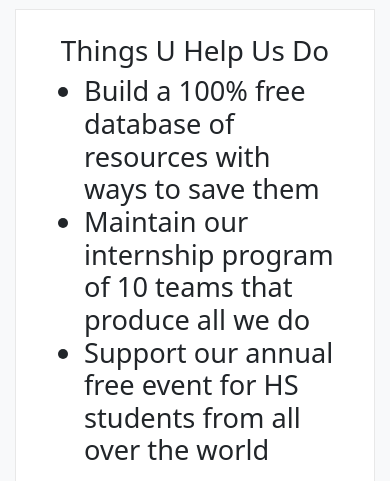
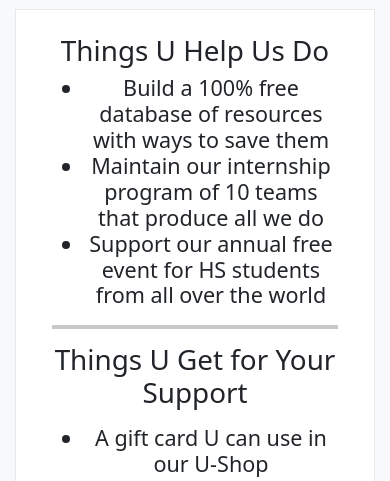
Before and after one commit to connorl953/building-u-contribute, a plain HTML site: page index.html in a window 390 px wide. Shown: the part 363-844 px from the top of the page. Drawn offline with nearby package versions, Linux system fonts and the light colour scheme; a script that the page names is missing.

Commit message:
Ready to deliver, Changes in meeting added, Header list font size fixed for mobile

```diff
--- a/css/contribute.css
+++ b/css/contribute.css
@@ -607,5 +607,16 @@ header:hover .header-main {
     border-radius: 0 !important;
 }
 .header-list li {
-    text-align:left;
+    font-size:1.7rem;
+    text-align:center;
 }
+
+
+@media (max-width: 768px) {
+
+    .header-list li {
+        font-size:calc(1.275rem + .3vw);
+        text-align:center;
+    }
+
+}
--- a/index.html
+++ b/index.html
@@ -45,9 +45,9 @@
       <!-- INFO BOX -->
       <div class="custom-box-shadow-down card info-card center py-4 card-body-padding">
         <h2 class="h2 display-6">
-          Things U Help Us Do
+          <strong>Things U Help Us Do</strong>
         </h2>
-        <ul class="h4 header-list" style="font-size:1.7rem;">
+        <ul class="h4 header-list">
           <li>
             Build a 100% free database of resources with ways to save them
           </li>
@@ -58,13 +58,13 @@
             Support our annual free event for HS students from all over the world
           </li>
         </ul>
-        <hr class="hr">
+        <hr class="hr" style="height:4px; margin-bottom:2%; margin-top:3%">
 
         <h2 class="h2 py-2 display-6">
-          Things U Get for Your Support
+          <strong>Things U Get for Your Support</strong>
         </h2>
 
-        <ul class="h4" style="text-align:center !important; font-size:1.7rem;">
+        <ul class="h4 header-list" style="text-align:center !important;">
           <li>
             A gift card U can use in our U-Shop
           </li>
@@ -79,7 +79,7 @@
         <!-- FORM -->
       <div class="row">
         <div >
-          <div class="card custom-box-shadow-up bg-body rounded-3">
+          <div class="card custom-box-shadow-down bg-body rounded-3">
             <div class="card-body card-body-padding">
           <form>
             <!-- STEP-ONE -->
```
